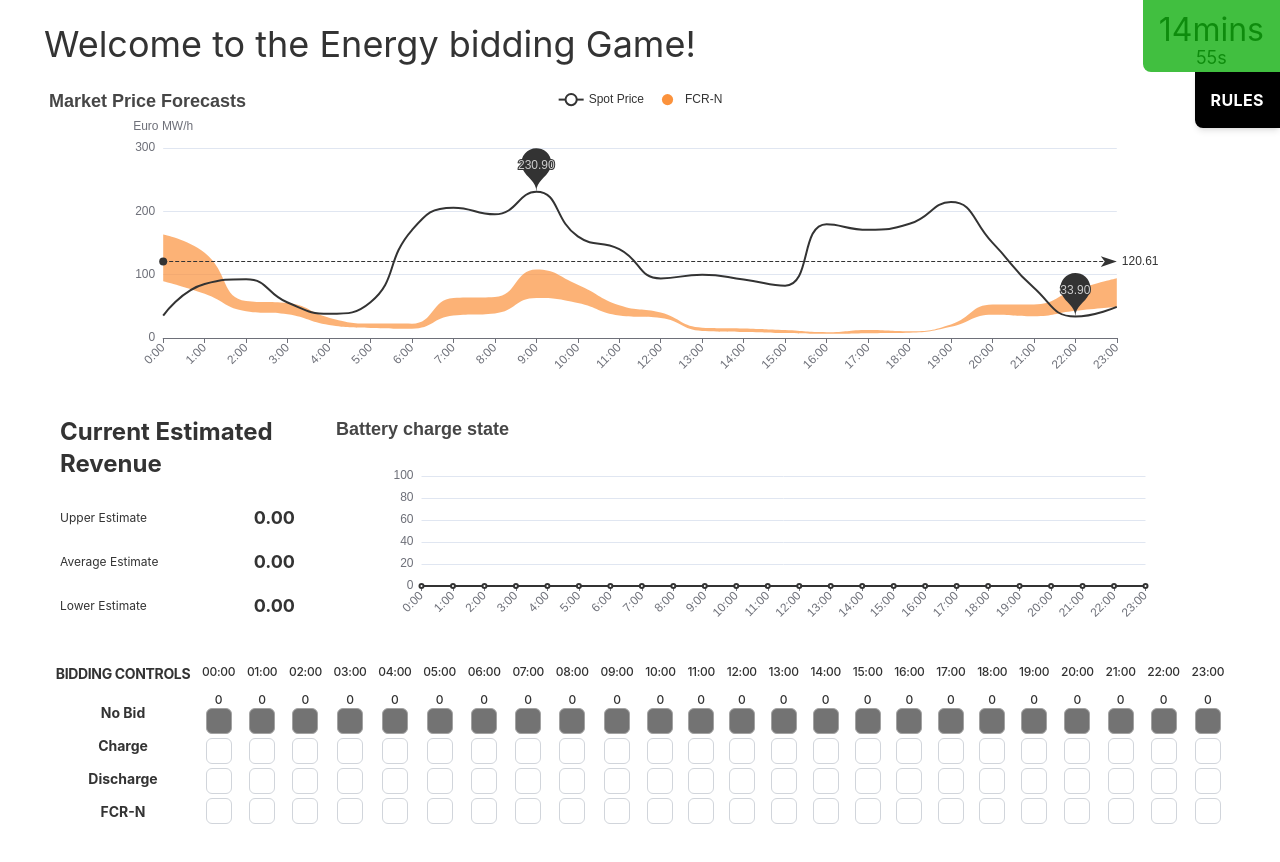
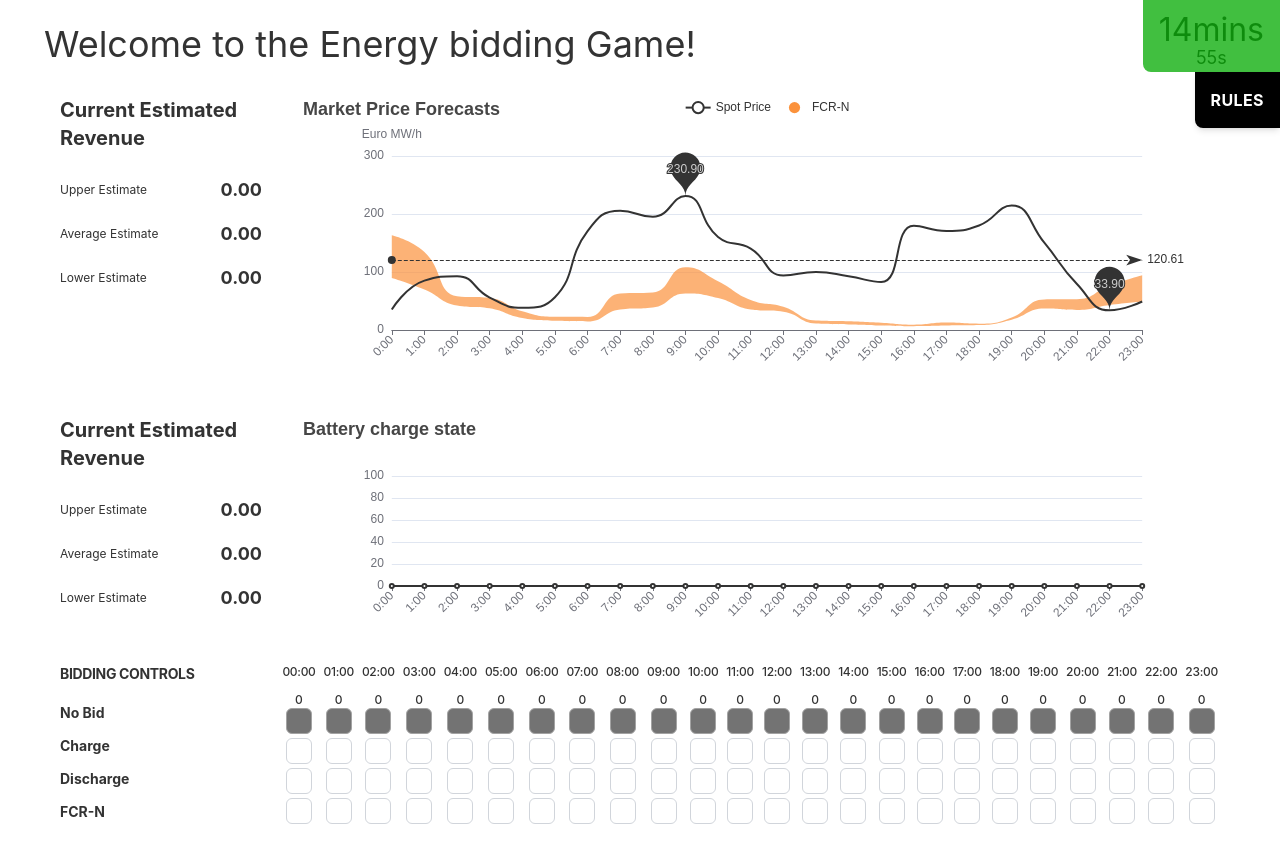
Before and after one commit to OllieFord/bidding-game, a SvelteKit app: page / in a window 1280 px wide. Shown: the top 862 px of the page. After the commit the page ends 828 px from the top, so only its background shows below. Built offline with nearby package versions, Linux system fonts and the light colour scheme.

Commit message:
bug fixes and layout changes

```diff
--- a/src/routes/+page.svelte
+++ b/src/routes/+page.svelte
@@ -92,7 +92,7 @@
                 estimatedRevenue.lower[index]  = -(data[index].fcr_n_price_lower) * fineMultiplication
                 estimatedRevenue.value[index]  = ((estimatedRevenue.upper[index] + estimatedRevenue.lower[index]) / 2)
                 return currentChargeState
-            } else if (currentChargeState >= 50) {
+            } else if (currentChargeState > 50) {
                 estimatedRevenue.upper[index]  = -(data[index].fcr_n_price_upper) * fineMultiplication
                 estimatedRevenue.lower[index]  = -(data[index].fcr_n_price_lower) * fineMultiplication
                 estimatedRevenue.value[index]  = ((estimatedRevenue.upper[index] + estimatedRevenue.lower[index]) / 2)
@@ -113,7 +113,7 @@
     function updateSelectedValue(index, value) {
         selectedValues[index] = value;
         for (let i = index; i < chargeState.length; i++) {
-            chargeState[i] = calculateChargeState(index, selectedValues[index])
+            chargeState[i] = calculateChargeState(i, selectedValues[i])
             }
     }
 
@@ -184,18 +184,34 @@
 <button class="fixed top-[72px] right-0 p-2 sm:p-4 z-50 bg-black rounded-bl-lg shadow-md text-white font-bold tracking-wide" onclick="modal.showModal()">RULES</button>
 
 
-<main class="flex flex-col">
+<main class="w-full">
     <h1 class="text-4xl pb-6 ">Welcome to the Energy bidding Game!</h1>
 
 
-    <div class="w-full h-80 ">
+    <div class="w-full h-80 flex sm:flex-row  gap-3 py-2 ">
+        <div class=" sm:px-4 grid-span-1  ">
+            <h2 class="text-xl mb-2 sm:mb-4 font-bold">Current Estimated Revenue</h2>
+            <div class="flex flex-row w-full justify-between items-center">
+                <div class="text-xs from-neutral-600">Upper Estimate </div>
+                <div class="sm:p-2 font-bold text-lg">{sum(estimatedRevenue.upper).toFixed(2)}</div>
+            </div>
+            <div class="flex flex-row w-full justify-between items-center">
+                <div class="text-xs from-neutral-600">Average Estimate </div>
+                <div class="sm:p-2 font-bold text-lg">{sum(estimatedRevenue.value).toFixed(2)}</div>
+            </div>
+            <div class="flex flex-row w-full justify-between items-center">
+                <div class="text-xs from-neutral-600">Lower Estimate </div>
+                <div class="sm:p-2 font-bold text-lg">{sum(estimatedRevenue.lower).toFixed(2)}</div>
+            </div>
+        </div>
         <Chart />
 
     </div>
 
+
     <div class="w-full sm:h-64 flex flex-col sm:flex-row  gap-3 py-2">
-        <div class=" sm:px-4 ">
-        <h2 class="text-2xl mb-2 sm:mb-4 font-bold">Current Estimated Revenue</h2>
+        <div class=" sm:px-4 grid-span-1  ">
+            <h2 class="text-xl mb-2 sm:mb-4 font-bold">Current Estimated Revenue</h2>
             <div class="flex flex-row w-full justify-between items-center">
                 <div class="text-xs from-neutral-600">Upper Estimate </div>
                 <div class="sm:p-2 font-bold text-lg">{sum(estimatedRevenue.upper).toFixed(2)}</div>
@@ -210,7 +226,12 @@
             </div>
         </div>
 
+
             <Battery_chart {chargeState}></Battery_chart>
+            <!-- <div id="battery-chart" style="width: 100%; height:100%;"></div> -->
+
+
+
     </div>
 
 <!--
@@ -238,12 +259,13 @@
 
 
 
-    <div class="flex flex-row justify-evenly w-full pb-4 mb-16 ">
-        <div class=" rounded-md text-center text-sm font-bold flex flex-col gap-1 justify-evenly ">
+    <!-- <div class="flex flex-row justify-evenly w-full pb-4 mb-16 grid grid-flow-row "> -->
+    <div class=" grid grid-flow-col grid-cols-5">
+        <div class=" rounded-md sm:px-4 text-sm font-bold flex flex-col gap-1 justify-evenly col-span-1 ">
                 <div class="mb-2 uppercase tracking-tight ">
                    Bidding Controls
                 </div>
-                <div class="flex-grow flex flex-col text-right items-center">
+                <div class="flex-grow flex flex-col ">
 
                     <div class="flex flex-grow items-center ">
                         No Bid
@@ -260,6 +282,8 @@
                     </div>
 
         </div>
+
+        <div class="flex flex-row flex-grow space-x-2 col-span-4">
 
         {#each ptus as ptu, index}
 
@@ -308,6 +332,7 @@
             </div>
         {/each}
         </div>
+    </div>
 
 
 
```
Lines whose indentation alone changed are shown as unchanged.
